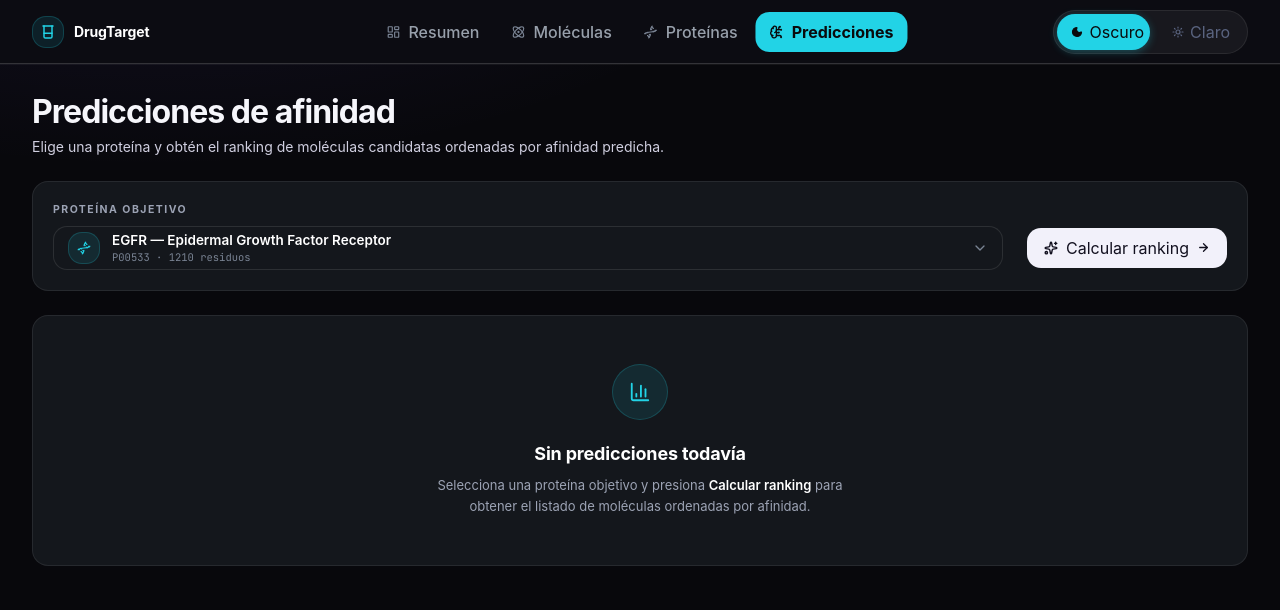
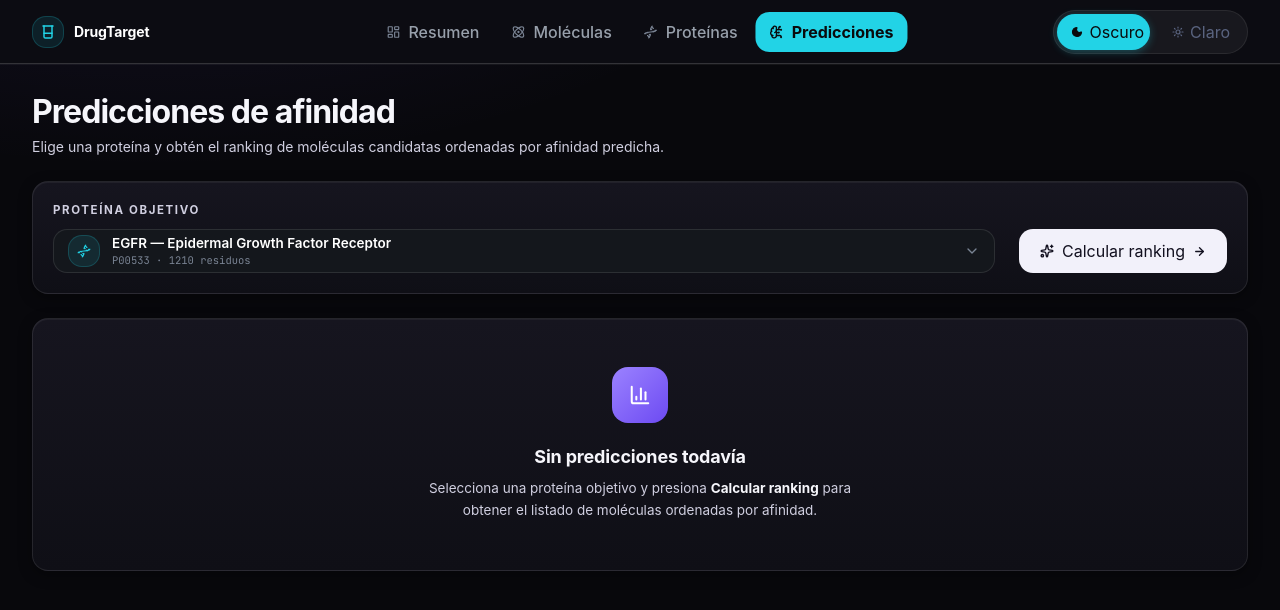
Before and after one commit to E-SalazarDev/drugtarget, a React (Vite) app in the folder frontend/: page /app/predictions in a window 1280 px wide. Shown: the top 610 px of the page. Built offline with nearby package versions, Linux system fonts and the light colour scheme.

Commit message:
style: predictions page with token colors

```diff
--- a/frontend/src/features/predictions/pages/PredictionsPage.jsx
+++ b/frontend/src/features/predictions/pages/PredictionsPage.jsx
@@ -1,7 +1,6 @@
 import { useState } from "react";
 import { motion, AnimatePresence } from "motion/react";
 import { Sparkles, TrendingUp, BarChart3, ArrowRight } from "lucide-react";
-import { useTheme } from "../../../providers/ThemeProvider";
 import ProteinSelector from "../components/ProteinSelector";
 import TopCandidate from "../components/TopCandidate";
 import RankingRow from "../components/RankingRow";
@@ -15,23 +14,20 @@ import {
 
 const ROWS_PER_PAGE = 7;
 
+const cardStyle = {
+  background: "var(--card-bg)",
+  border: "1px solid var(--card-border)",
+  boxShadow: "var(--shadow-sm)",
+};
+
+const sectionTitle =
+  "text-[13px] font-bold uppercase tracking-[0.14em]";
+
 export default function PredictionsPage() {
-  const { theme } = useTheme();
-  const isDark = theme === "dark";
-
   const [selectedProteinId, setSelectedProteinId] = useState(1);
   const [state, setState] = useState("idle");
   const [ranking, setRanking] = useState([]);
   const [currentPage, setCurrentPage] = useState(1);
-
-  const nameColor = isDark ? "#FFFFFF" : "#0A0F24";
-  const labelColor = isDark ? "#9CA3B4" : "#4A5170";
-  const helperColor = isDark ? "#7A8494" : "#6B7692";
-  const accentCyan = isDark ? "#22D3E6" : "#0A7C85";
-  const cardBg = isDark ? "#14171C" : "#FFFFFF";
-  const cardBorder = isDark
-    ? "rgba(255, 255, 255, 0.08)"
-    : "rgba(14, 19, 48, 0.08)";
 
   const selectedProtein = MOCK_PROTEINS.find(
     (p) => p.id === selectedProteinId
@@ -91,11 +87,11 @@ export default function PredictionsPage() {
         animate={{ opacity: 1, y: 0 }}
         transition={{ duration: 0.4, delay: 0.05, ease: [0.22, 1, 0.36, 1] }}
         className="rounded-2xl p-5"
-        style={{ background: cardBg, border: `1px solid ${cardBorder}` }}
+        style={cardStyle}
       >
         <label
-          className="mb-2 block text-[10.5px] font-bold uppercase tracking-[0.14em]"
-          style={{ color: labelColor }}
+          className="mb-2.5 block text-[11.5px] font-bold uppercase tracking-[0.14em]"
+          style={{ color: "var(--text-secondary)" }}
         >
           Proteína objetivo
         </label>
@@ -115,12 +111,11 @@ export default function PredictionsPage() {
           </div>
 
           <div className="shrink-0">
-            {/* Botón más delgado: h-10 en lugar de h-11 */}
             <button
               type="button"
               onClick={handlePredict}
               disabled={state === "loading"}
-              className="group inline-flex h-10 w-full items-center justify-center gap-2 whitespace-nowrap rounded-lg px-5 text-[13px] font-semibold transition-all hover:opacity-95 disabled:cursor-not-allowed disabled:opacity-60 lg:w-50"
+              className="group inline-flex h-11 w-full items-center justify-center gap-2 whitespace-nowrap rounded-lg px-5 text-[13px] font-semibold transition-all hover:opacity-95 disabled:cursor-not-allowed disabled:opacity-60 lg:w-52"
               style={{
                 background: "var(--accent)",
                 color: "var(--text-on-accent)",
@@ -149,35 +144,28 @@ export default function PredictionsPage() {
             exit={{ opacity: 0, y: -8 }}
             transition={{ duration: 0.4 }}
             className="rounded-2xl p-12 text-center"
-            style={{ background: cardBg, border: `1px solid ${cardBorder}` }}
+            style={cardStyle}
           >
             <div
-              className="mx-auto flex h-14 w-14 items-center justify-center rounded-full"
+              className="mx-auto flex h-14 w-14 items-center justify-center rounded-2xl"
               style={{
-                background: isDark
-                  ? "rgba(34, 211, 230, 0.10)"
-                  : "rgba(10, 124, 133, 0.08)",
-                border: `1px solid ${
-                  isDark
-                    ? "rgba(34, 211, 230, 0.20)"
-                    : "rgba(10, 124, 133, 0.18)"
-                }`,
+                background: "linear-gradient(135deg, #9B82FF 0%, #6D4AF2 100%)",
               }}
             >
-              <BarChart3 size={22} strokeWidth={2} style={{ color: accentCyan }} />
+              <BarChart3 size={22} strokeWidth={2.2} color="#FFFFFF" />
             </div>
             <h2
               className="mt-5 text-[18px] font-bold tracking-[-0.01em]"
-              style={{ color: nameColor }}
+              style={{ color: "var(--text-primary)" }}
             >
               Sin predicciones todavía
             </h2>
             <p
-              className="mx-auto mt-2 max-w-md text-[13px] leading-relaxed"
-              style={{ color: labelColor }}
+              className="mx-auto mt-2 max-w-md text-[13.5px] leading-relaxed"
+              style={{ color: "var(--text-secondary)" }}
             >
               Selecciona una proteína objetivo y presiona{" "}
-              <span style={{ color: nameColor, fontWeight: 600 }}>
+              <span style={{ color: "var(--text-primary)", fontWeight: 700 }}>
                 Calcular ranking
               </span>{" "}
               para obtener el listado de moléculas ordenadas por afinidad.
@@ -202,33 +190,29 @@ export default function PredictionsPage() {
           >
             <div
               className="flex flex-wrap items-center justify-between gap-4 rounded-2xl px-5 py-4"
-              style={{ background: cardBg, border: `1px solid ${cardBorder}` }}
+              style={cardStyle}
             >
               <div className="flex items-center gap-3">
                 <div
-                  className="flex h-8 w-8 items-center justify-center rounded-lg"
-                  style={{
-                    background: isDark
-                      ? "rgba(34, 211, 230, 0.10)"
-                      : "rgba(10, 124, 133, 0.08)",
-                  }}
+                  className="flex h-9 w-9 items-center justify-center rounded-lg"
+                  style={{ background: "var(--chip-lilac-bg)" }}
                 >
                   <TrendingUp
-                    size={14}
-                    strokeWidth={2.2}
-                    style={{ color: accentCyan }}
+                    size={16}
+                    strokeWidth={2.4}
+                    style={{ color: "var(--chip-text)" }}
                   />
                 </div>
                 <div>
                   <p
-                    className="text-[12.5px] font-semibold"
-                    style={{ color: nameColor }}
+                    className="text-[14px] font-bold"
+                    style={{ color: "var(--text-primary)" }}
                   >
                     {selectedProtein.name}
                   </p>
                   <p
-                    className="mt-0.5 font-mono text-[10.5px]"
-                    style={{ color: helperColor }}
+                    className="mt-0.5 font-mono text-[12px]"
+                    style={{ color: "var(--text-secondary)" }}
                   >
                     {ranking.length} moléculas evaluadas
                   </p>
@@ -236,8 +220,12 @@ export default function PredictionsPage() {
               </div>
 
               <span
-                className="font-mono text-[11px] tabular-nums tracking-wider"
-                style={{ color: helperColor }}
+                className="rounded-full px-3 py-1.5 font-mono text-[12px] font-semibold tabular-nums"
+                style={{
+                  color: "var(--text-primary)",
+                  background: "var(--icon-box-bg)",
+                  border: "1px solid var(--icon-box-border)",
+                }}
               >
                 Página {currentPage} de {totalPages}
               </span>
@@ -245,8 +233,8 @@ export default function PredictionsPage() {
 
             <div>
               <h2
-                className="mb-4 text-[14px] font-bold uppercase tracking-[0.14em]"
-                style={{ color: labelColor }}
+                className={`mb-5 ${sectionTitle}`}
+                style={{ color: "var(--text-secondary)" }}
               >
                 Top candidatos
               </h2>
@@ -282,14 +270,14 @@ export default function PredictionsPage() {
               <div>
                 <div className="mb-4 flex items-center justify-between">
                   <h2
-                    className="text-[14px] font-bold uppercase tracking-[0.14em]"
-                    style={{ color: labelColor }}
+                    className={sectionTitle}
+                    style={{ color: "var(--text-secondary)" }}
                   >
                     Resto del ranking
                   </h2>
                   <span
-                    className="font-mono text-[11px] tabular-nums tracking-wider"
-                    style={{ color: helperColor }}
+                    className="font-mono text-[12px] font-semibold tabular-nums tracking-wider"
+                    style={{ color: "var(--text-secondary)" }}
                   >
                     {pageStart + 1}–{pageStart + pageItems.length} de{" "}
                     {restOfRanking.length}
```
